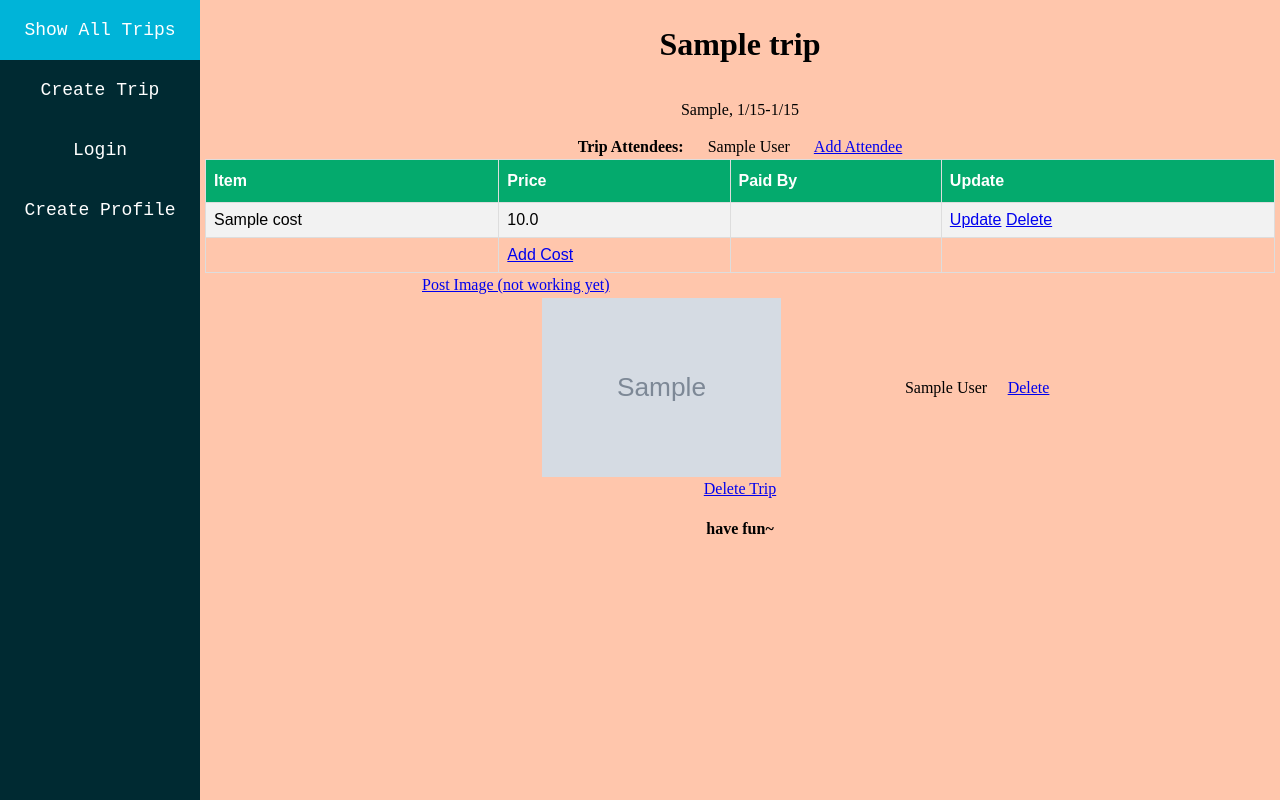
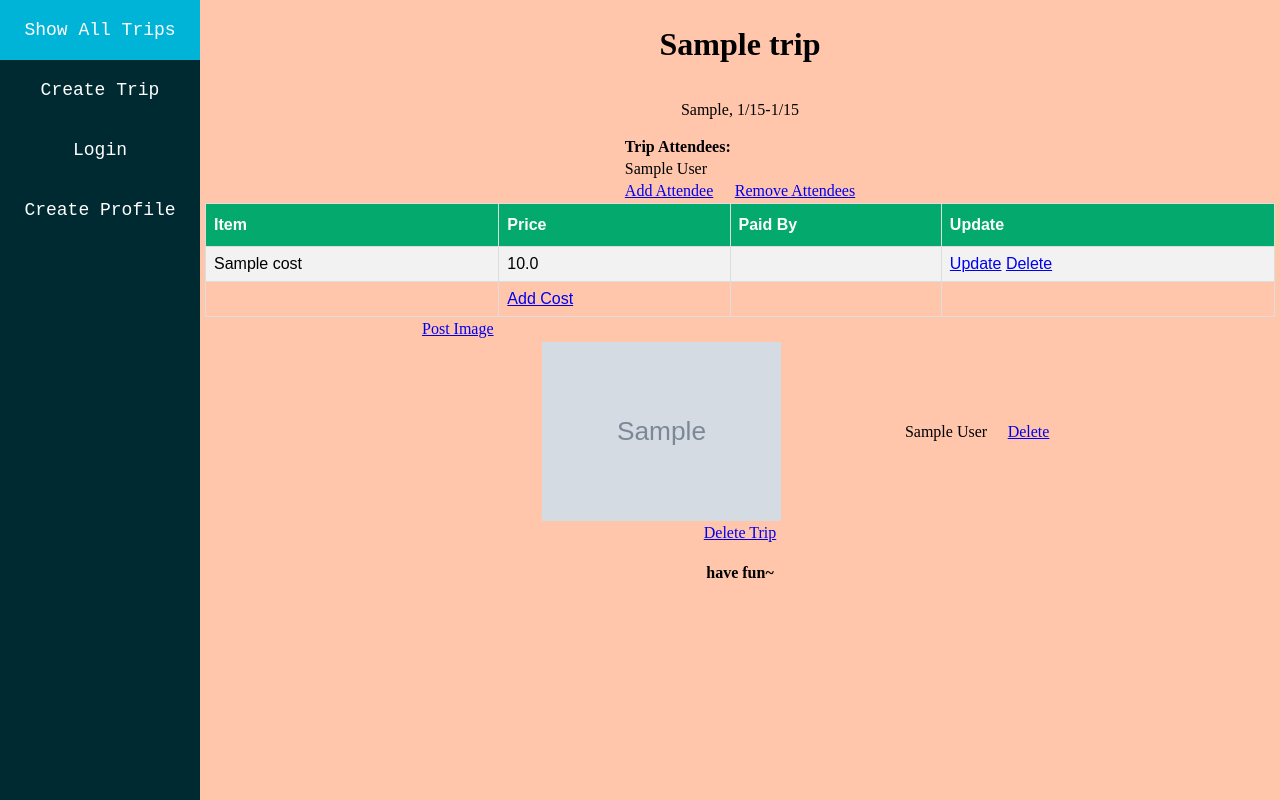
Before and after one commit to jchou03/CS-412, a Django app: page /project/trip/1 in a window 1280 px wide. Run offline with Django 5.2, Linux system fonts and the light colour scheme; tables that the repository leaves empty hold one stand-in row (values such as "Sample post"); grey boxes marked "Sample" are stand-in pictures.

Commit message:
added functionality to display page to remove attendees (and fixed bug with displaying user logged in)

```diff
--- a/django/project/templates/project/add_attendee_to_trip.html
+++ b/django/project/templates/project/add_attendee_to_trip.html
@@ -2,7 +2,7 @@
 {% extends 'project/base.html' %}
 
 {% block content %}
-    <h1>Create A New Cost!</h1>
+    <h1>Add a New Attendee!</h1>
     <form method="POST" action="{% url 'add_attendee' trip_pk %}">
         {% csrf_token %}
         {{form}}
--- a/django/project/templates/project/show_trip.html
+++ b/django/project/templates/project/show_trip.html
@@ -8,12 +8,15 @@
     <table class="attendees_table">
         <tr>
             <th>Trip Attendees:</th>
-            <td>
-            {% for p in trip.get_attendees %}
-                <p>{{p}}</p>
-            {% endfor %}
-            </td>
+        </tr>
+        {% for p in trip.get_attendees %}
+        <tr>
+            <td><p>{{p}}</p></td>
+        </tr>
+        {% endfor %}
+        <tr>
             <td><a href="{% url 'add_attendee' trip.pk %}">Add Attendee</a></td>
+            <td><a href="{% url 'remove_attendees' trip.pk %}">Remove Attendees</a></td>
         </tr>
     </table>
 
@@ -49,7 +52,7 @@
 
     <table class="img_table">
         <tr>
-            <td><a href="{% url 'create_img' trip.pk %}">Post Image (not working yet)</a></td>
+            <td><a href="{% url 'create_img' trip.pk %}">Post Image</a></td>
             <td></td>
         </tr>
         {% for img in trip.get_images %}
--- a/django/project/urls.py
+++ b/django/project/urls.py
@@ -23,6 +23,8 @@ urlpatterns = [
 
     # attendee views
     path(r'trip/<int:trip_pk>/add_attendee', views.AddAttendeeToTripView.as_view(), name="add_attendee"),
+    path(r'trip/<int:pk>/remove_attendees', views.RemoveAttendeesView.as_view(), name="remove_attendees"),
+    path(r'trip/<int:trip_pk>/remove_attendee/<int:pk>', views.RemoveAttendeeView.as_view(), name="remove_attendee"),
 
     # image views
     path(r'trip/<int:trip_pk>/create_img', views.CreateImageView.as_view(), name="create_img"),
--- a/django/project/views.py
+++ b/django/project/views.py
@@ -147,7 +147,7 @@ class DeleteCostView(UserDetailsMixin, AssociatedTripMixin, View):
         return redirect('show_trip', pk=self.kwargs['trip_pk'])
 
 
-class AddAttendeeToTripView(AssociatedTripMixin, CreateView):
+class AddAttendeeToTripView(UserDetailsMixin, AssociatedTripMixin, CreateView):
     '''view to add a new attendee to a trip'''
     form_class = AddAttendeeToTripForm
     template_name = 'project/add_attendee_to_trip.html'
@@ -164,6 +164,31 @@ class AddAttendeeToTripView(AssociatedTripMixin, CreateView):
             return redirect('show_trip', pk=trip.pk)
         else:
             return super().form_valid(form)
+
+class RemoveAttendeesView(UserDetailsMixin, DetailView):
+    '''view to display the list of attendees to enable removal'''
+    model = Trip
+    template_name = "project/remove_attendees.html"
+    context_object_name = "trip"
+
+    def get_context_data(self, **kwargs):
+        '''update context variables to include the signed in user'''
+        self.kwargs['trip_pk'] = self.kwargs['pk']
+        return super().get_context_data(**kwargs)
+
+class RemoveAttendeeView(View):
+    '''view to remove a user from a trip'''
+    def dispatch(self, request, *args, **kwargs):
+        '''view to remove an attendee from the trip'''
+        trip = Trip.objects.get(pk=self.kwargs['trip_pk'])
+        profile = Profile.objects.get(pk=self.kwargs['pk'])
+
+        attendee_relations = AttendTrip.objects.filter(trip=trip) & AttendTrip.objects.filter(profile=profile)
+
+        for r in attendee_relations:
+            r.delete()
+
+        return redirect('remove_attendees', pk=self.kwargs['trip_pk'])
 
 class CreateImageView(UserDetailsMixin, AssociatedTripMixin, CreateView):
     '''view to create a new image'''
--- a/django/static/project.css
+++ b/django/static/project.css
@@ -54,10 +54,10 @@ body {
     overflow: auto;
 }
 
-.content p {
+/* .content p {
     margin-left: 20px;
     margin-right: 20px;
-}
+} */
 
 .trip {
     background-color: #C4A29E;
```
Also changed, not shown: django/project/templates/project/remove_attendees.html (added, +22 -0 lines).
